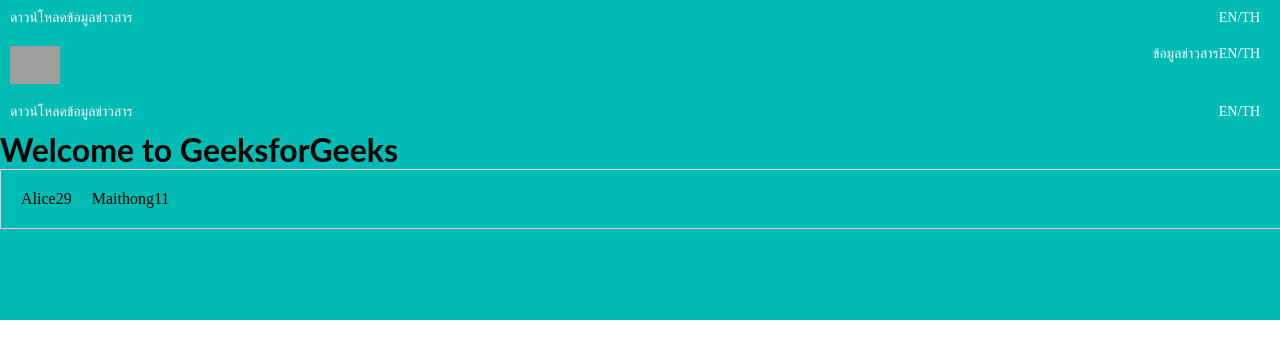
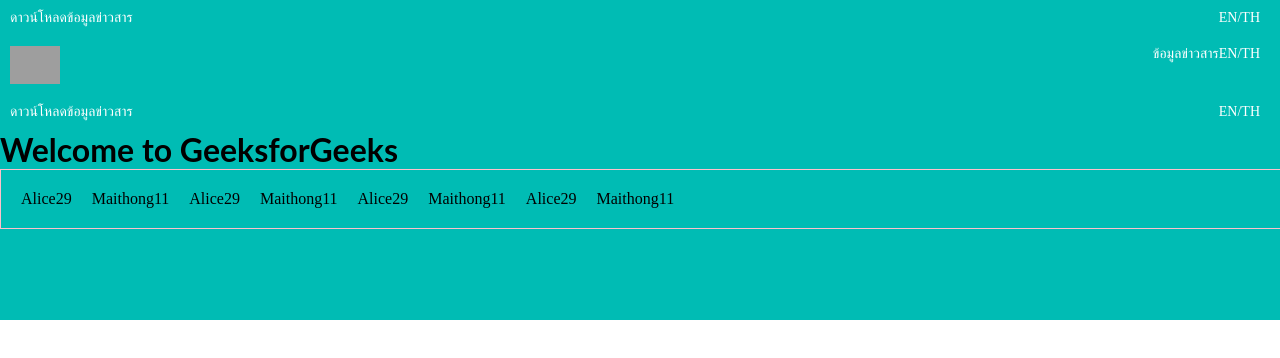
Before and after one commit to nutv99/react-ts-lotus_online, a React (Create React App) app: page / in a window 1280 px wide. Shown: the top 358 px of the page. Built offline with nearby package versions, Linux system fonts and the light colour scheme; grey boxes are pictures that could not be loaded.

Commit message:
1 file modified

```diff
--- a/App.tsx
+++ b/App.tsx
@@ -20,6 +20,12 @@
 export default function App() {
   let menu99 = ['aaa', 'bbb'];
   const obj = [
+    { name: 'Alice', age: 29, country: 'Austria' },
+    { name: 'Maithong', age: 11, country: 'Thailand' },
+    { name: 'Alice', age: 29, country: 'Austria' },
+    { name: 'Maithong', age: 11, country: 'Thailand' },
+    { name: 'Alice', age: 29, country: 'Austria' },
+    { name: 'Maithong', age: 11, country: 'Thailand' },
     { name: 'Alice', age: 29, country: 'Austria' },
     { name: 'Maithong', age: 11, country: 'Thailand' },
   ];
```
